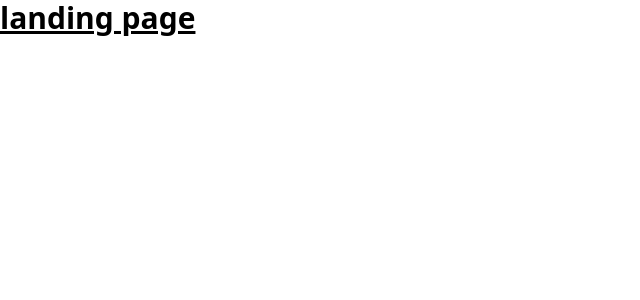
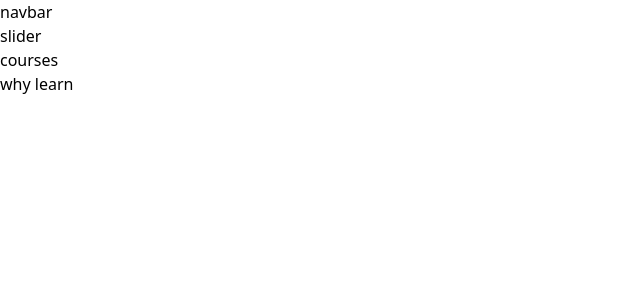
Before and after one commit to mdamir-012/dnyanjyoti-landing-page, a React (Create React App) app in the folder my-app/: page / in a window 1280 px wide. Shown: the top 300 px of the page, without its empty margins (0-640 px from the left). Built offline with nearby package versions, Linux system fonts and the light colour scheme.

Commit message:
created and added folders

```diff
--- a/my-app/src/App.js
+++ b/my-app/src/App.js
@@ -1,8 +1,16 @@
+import Courses from "./Components/Courses/Courses";
+import Navbar from "./Components/Navbar/Navbar";
+import Slider from "./Components/Slider/Slider";
+import WhyLearn from "./Components/WhyLearn/WhyLearn";
 
 function App() {
   return (
     <div className="App">
-      <h1 className="text-3xl font-bold underline">landing page</h1>
+      <Navbar/>
+      <Slider/>
+      <Courses/>
+      <WhyLearn/>
+
     </div>
   );
 }
--- /dev/null
+++ b/my-app/src/Components/Courses/Courses.jsx
@@ -0,0 +1,11 @@
+import React from 'react'
+
+const Courses = () => {
+  return (
+    <div>
+      <h1>courses</h1>
+    </div>
+  )
+}
+
+export default Courses
--- /dev/null
+++ b/my-app/src/Components/Navbar/Navbar.jsx
@@ -0,0 +1,11 @@
+import React from 'react'
+
+const Navbar = () => {
+  return (
+    <div>
+      <h1>navbar</h1>
+    </div>
+  )
+}
+
+export default Navbar
--- /dev/null
+++ b/my-app/src/Components/Slider/Slider.jsx
@@ -0,0 +1,11 @@
+import React from 'react'
+
+const Slider = () => {
+  return (
+    <div>
+        <h1>slider</h1>
+    </div>
+  )
+}
+
+export default Slider
--- /dev/null
+++ b/my-app/src/Components/WhyLearn/WhyLearn.jsx
@@ -0,0 +1,11 @@
+import React from 'react'
+
+const WhyLearn = () => {
+  return (
+    <div>
+      <h1>why learn</h1>
+    </div>
+  )
+}
+
+export default WhyLearn
```
